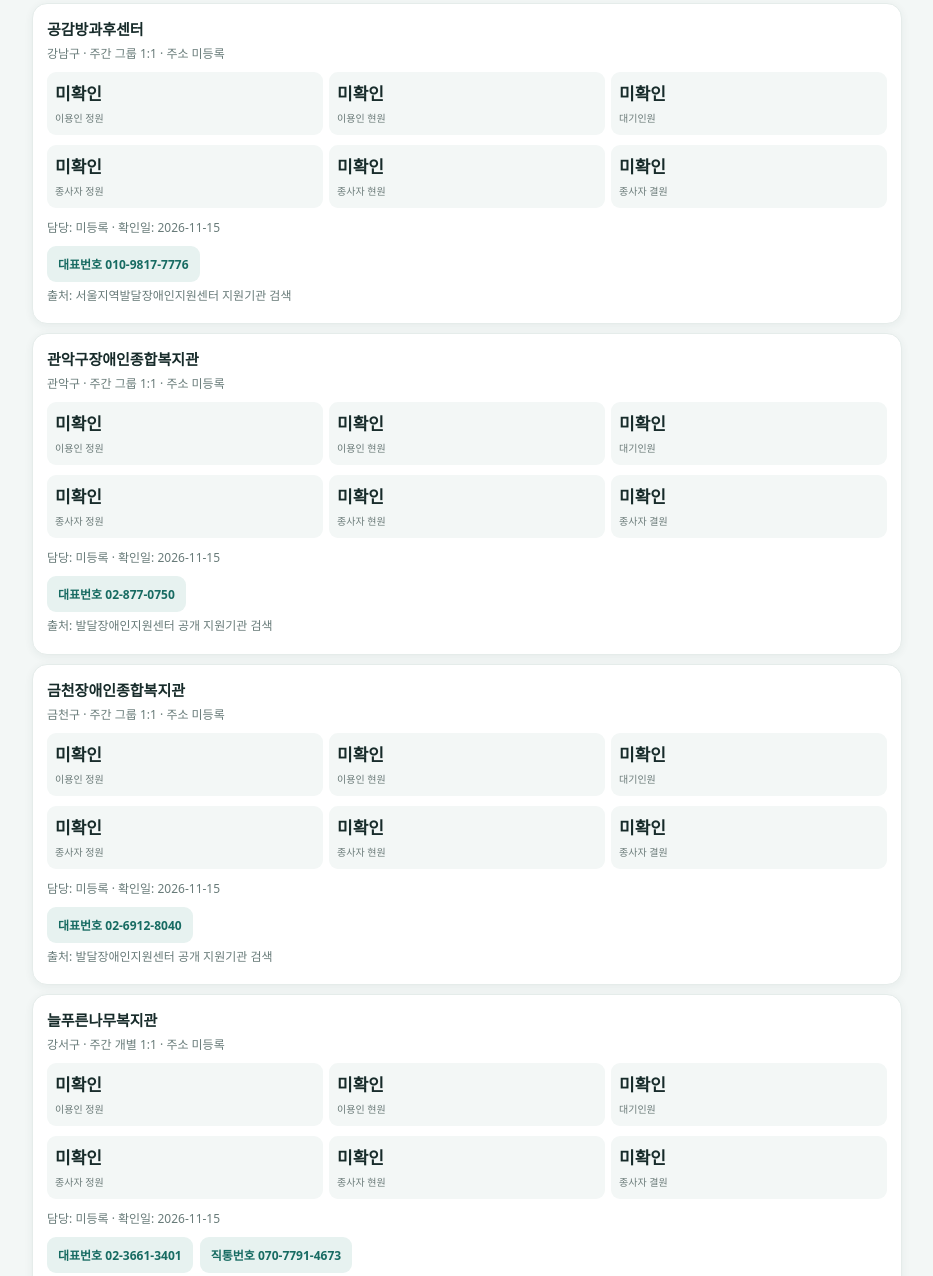
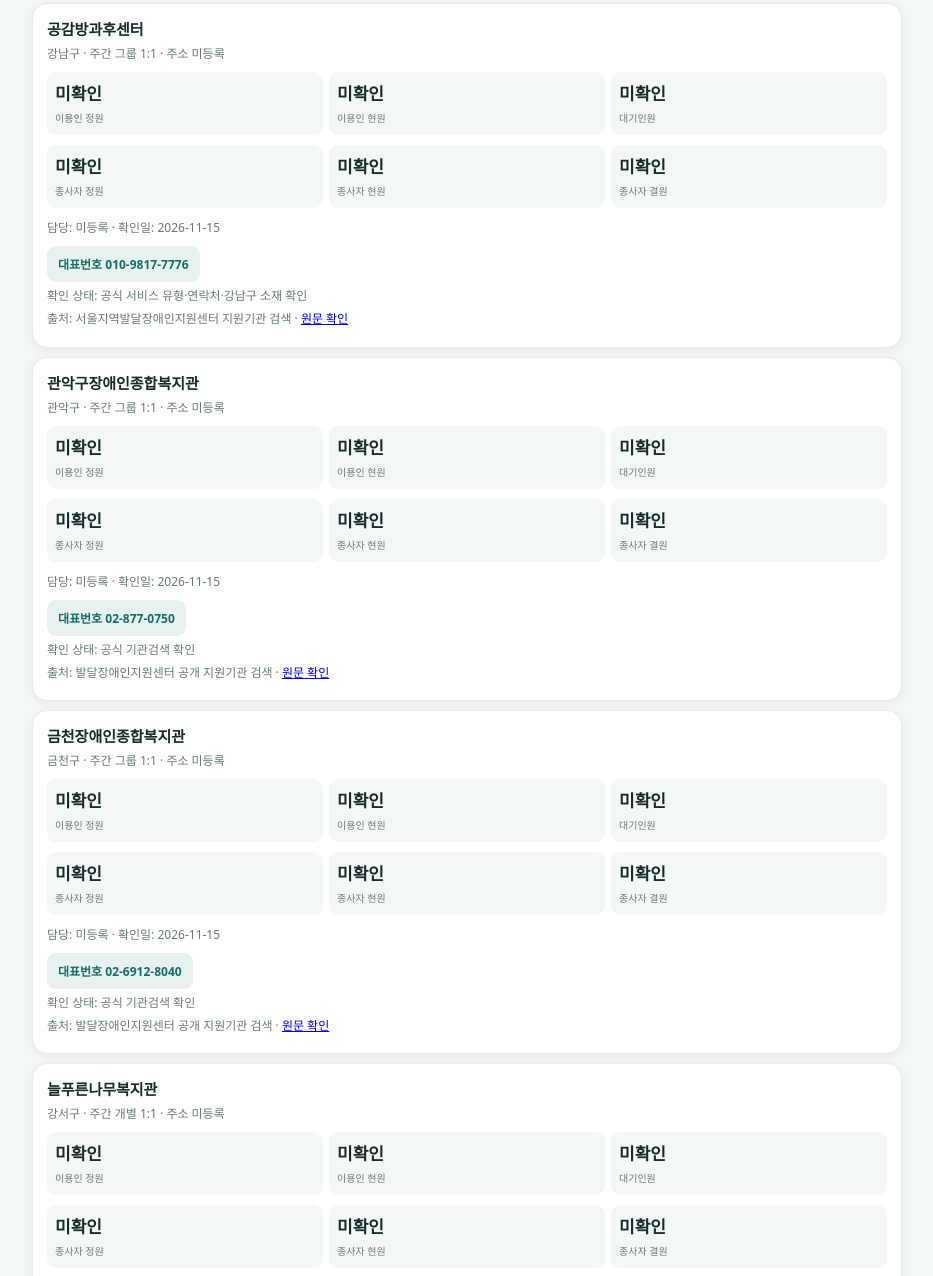
Before and after one commit to 79san2/emergency-hospital, a plain HTML site: page integrated-care/index.html in a window 1280 px wide. Shown: the part 566-1842 px from the top of the page, without its empty margins (173-1106 px from the left). Drawn offline with Linux system fonts and the light colour scheme.

Commit message:
Display provider verification status and source links

```diff
--- a/integrated-care/index.html
+++ b/integrated-care/index.html
@@ -80,7 +80,7 @@ function render(){ $('#totalOrg').textContent=records.length;$('#totalUsers').te
 }
 function sum(a,k){let x=a.map(r=>r[k]).filter(v=>v!==''&&v!==undefined&&v!==null);return x.length?x.reduce((s,v)=>s+Number(v),0):'미확인'}
 function esc(s){return String(s??'').replace(/[&<>"']/g,c=>({'&':'&amp;','<':'&lt;','>':'&gt;','"':'&quot;',"'":'&#39;'}[c]))}
-function card(r){return '<article class="record"><h3>'+esc(r.name)+'</h3><p>'+esc(r.district)+' · '+esc(r.type)+' · '+esc(r.address||'주소 미등록')+'</p><div class="numbers"><div class="number"><b>'+val(r.userCapacity)+'</b><span>이용인 정원</span></div><div class="number"><b>'+val(r.userCurrent)+'</b><span>이용인 현원</span></div><div class="number"><b>'+val(r.userWaiting)+'</b><span>대기인원</span></div></div><div class="numbers"><div class="number"><b>'+val(r.staffCapacity)+'</b><span>종사자 정원</span></div><div class="number"><b>'+val(r.staffCurrent)+'</b><span>종사자 현원</span></div><div class="number"><b>'+val(r.staffVacancy)+'</b><span>종사자 결원</span></div></div><p>담당: '+esc(r.manager||'미등록')+' · 확인일: '+esc(r.verified||'미등록')+'</p><div class="actions">'+(r.phone?'<a href="tel:'+tel(r.phone)+'">대표번호 '+esc(r.phone)+'</a>':'')+(r.direct?'<a href="tel:'+tel(r.direct)+'">직통번호 '+esc(r.direct)+'</a>':'')+'</div><p class="small">출처: '+esc(r.source||'미기재')+'</p></article>'}
+function card(r){return '<article class="record"><h3>'+esc(r.name)+'</h3><p>'+esc(r.district)+' · '+esc(r.type)+' · '+esc(r.address||'주소 미등록')+'</p><div class="numbers"><div class="number"><b>'+val(r.userCapacity)+'</b><span>이용인 정원</span></div><div class="number"><b>'+val(r.userCurrent)+'</b><span>이용인 현원</span></div><div class="number"><b>'+val(r.userWaiting)+'</b><span>대기인원</span></div></div><div class="numbers"><div class="number"><b>'+val(r.staffCapacity)+'</b><span>종사자 정원</span></div><div class="number"><b>'+val(r.staffCurrent)+'</b><span>종사자 현원</span></div><div class="number"><b>'+val(r.staffVacancy)+'</b><span>종사자 결원</span></div></div><p>담당: '+esc(r.manager||'미등록')+' · 확인일: '+esc(r.verified||'미등록')+'</p><div class="actions">'+(r.phone?'<a href="tel:'+tel(r.phone)+'">대표번호 '+esc(r.phone)+'</a>':'')+(r.direct?'<a href="tel:'+tel(r.direct)+'">직통번호 '+esc(r.direct)+'</a>':'')+'</div><p class="small">확인 상태: '+esc(r.status||'확인 상태 미기재')+'</p><p class="small">출처: '+esc(r.source||'미기재')+(r.sourceUrl?' · <a target="_blank" rel="noopener" href="'+esc(r.sourceUrl)+'">원문 확인</a>':'')+'</p></article>'}
 function tel(s){return String(s).replace(/[^0-9+]/g,'')}
 function editRecord(id){let r=records.find(x=>x.id===id);if(!r)return;editing=id;let f=$('#orgForm');Object.keys(r).forEach(k=>{if(f.elements[k])f.elements[k].value=r[k]});document.querySelector('[data-tab="manage"]').click();f.scrollIntoView({behavior:'smooth'})}
 function deleteRecord(id){if(confirm('이 기관 정보를 삭제할까요?')){records=records.filter(r=>r.id!==id);save()}}
```
